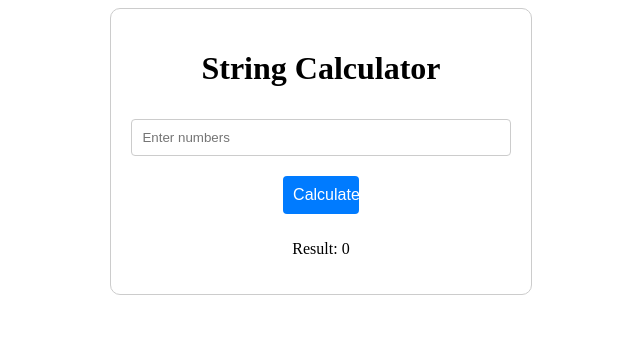
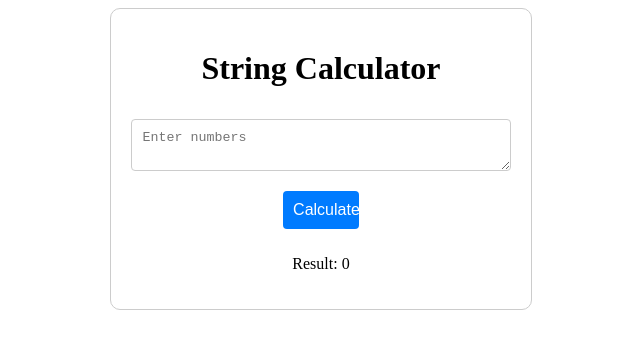
Before and after one commit to shakti97/Incubyte, a React (Vite) app: page / in a window 1280 px wide. Shown: the top 348 px of the page, without its empty margins (319-959 px from the left). Built offline with nearby package versions, Linux system fonts and the light colour scheme.

Commit message:
Added css mock for jest

```diff
--- a/jest.config.cjs
+++ b/jest.config.cjs
@@ -6,4 +6,7 @@ module.exports = {
   },
   moduleFileExtensions: ["ts", "tsx", "js", "jsx"],
   setupFilesAfterEnv: ["<rootDir>/jest.setup.ts"],
+  moduleNameMapper: {
+    '\\.(css)$': '<rootDir>/__mocks__/styleMock.js',
+  },
 };
--- a/src/App.css
+++ b/src/App.css
@@ -9,7 +9,7 @@
   align-items: center;
 }
 
-input {
+textarea {
   width: 100%;
   padding: 10px;
   margin: 10px 0;
--- a/src/App.tsx
+++ b/src/App.tsx
@@ -17,8 +17,7 @@ function App(): JSX.Element {
   return (
     <div className="container">
       <h1>String Calculator</h1>
-      <input
-        type="text"
+      <textarea
         value={input}
         data-testid="input"
         placeholder="Enter numbers"
```
Also changed, not shown: 1 other file (tests, documents, lock files or other folders).
